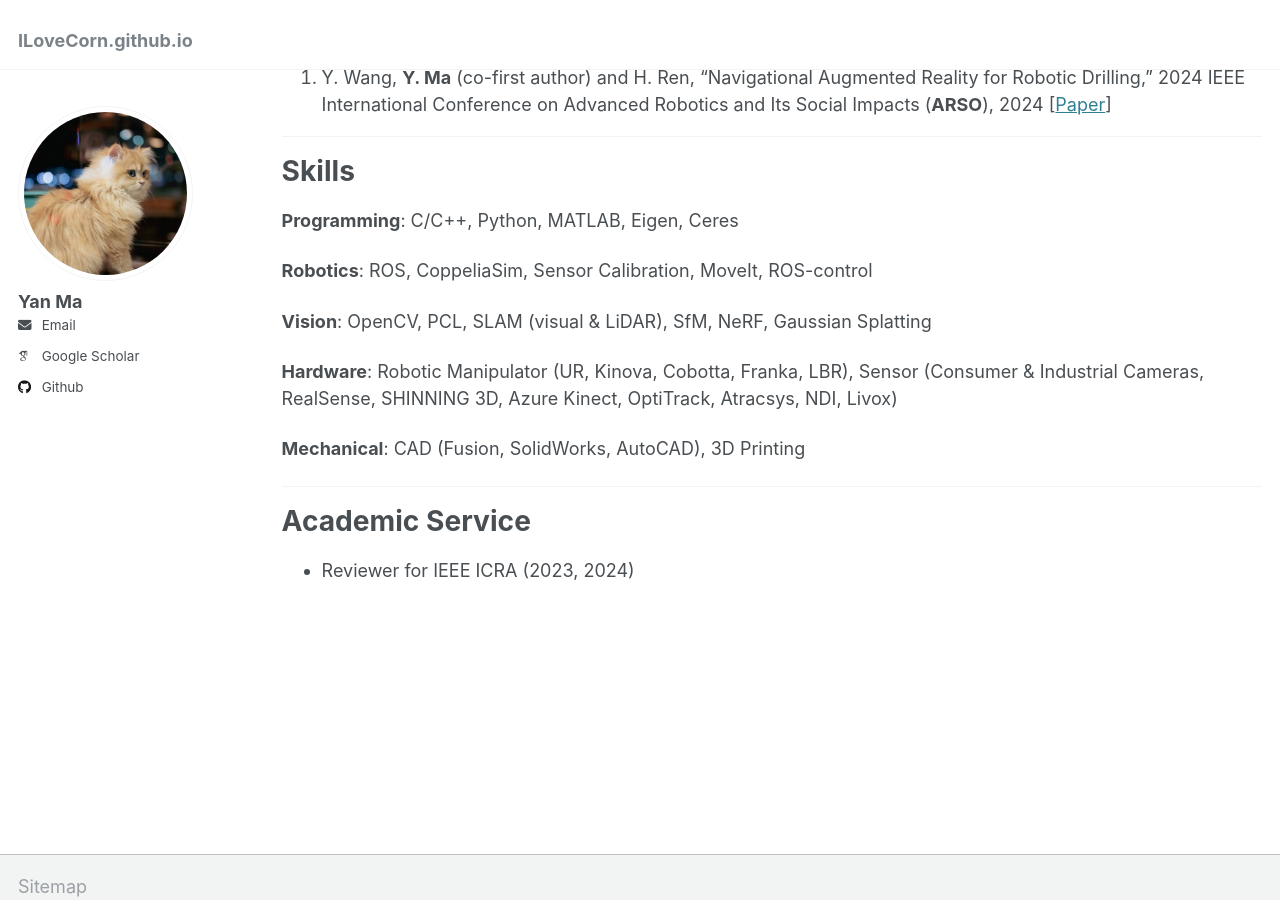
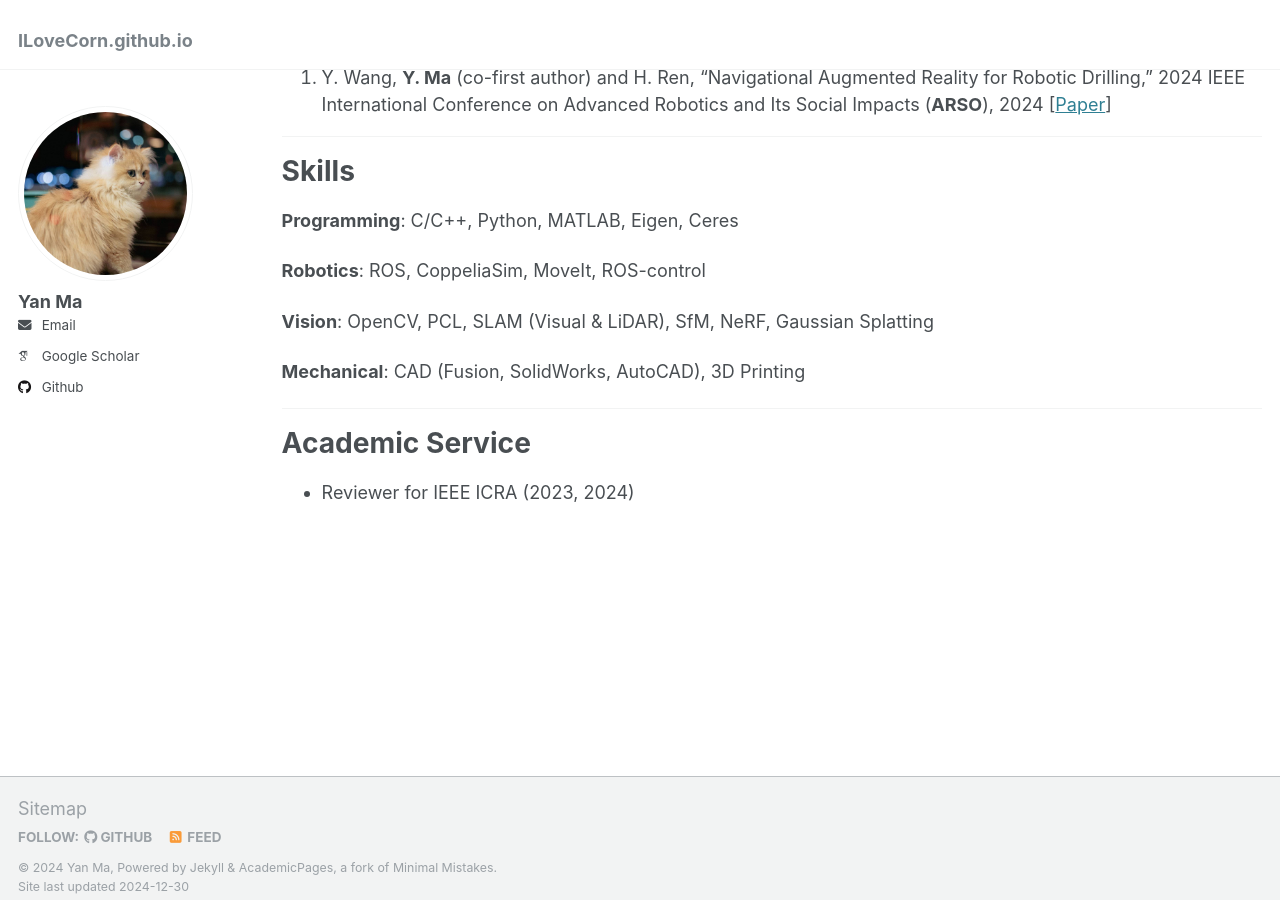
Before and after one commit to ILoveCorn/ILoveCorn.github.io, a Jekyll site: the page built from _pages/about.md, in a window 1280 px wide and 900 px high, scrolled down 712 px. Built offline with Jekyll 4.4.1, drawn with Linux system fonts in a browser that asks for light colours; some web fonts are replaced.

Commit message:
Update about.md

```diff
--- a/_pages/about.md
+++ b/_pages/about.md
@@ -40,11 +40,9 @@ B.Eng. in Mechanical Engineering &emsp; _09/2018 - 07/2022_
 
 **Programming**: C/C++, Python, MATLAB, Eigen, Ceres
 
-**Robotics**: ROS, CoppeliaSim, Sensor Calibration, MoveIt, ROS-control
+**Robotics**: ROS, CoppeliaSim, MoveIt, ROS-control
 
-**Vision**: OpenCV, PCL, SLAM (visual & LiDAR), SfM, NeRF, Gaussian Splatting
-
-**Hardware**: Robotic Manipulator (UR, Kinova, Cobotta, Franka, LBR), Sensor (Consumer & Industrial Cameras, RealSense, SHINNING 3D, Azure Kinect, OptiTrack, Atracsys, NDI, Livox)
+**Vision**: OpenCV, PCL, SLAM (Visual & LiDAR), SfM, NeRF, Gaussian Splatting
 
 **Mechanical**: CAD (Fusion, SolidWorks, AutoCAD), 3D Printing
 
```
